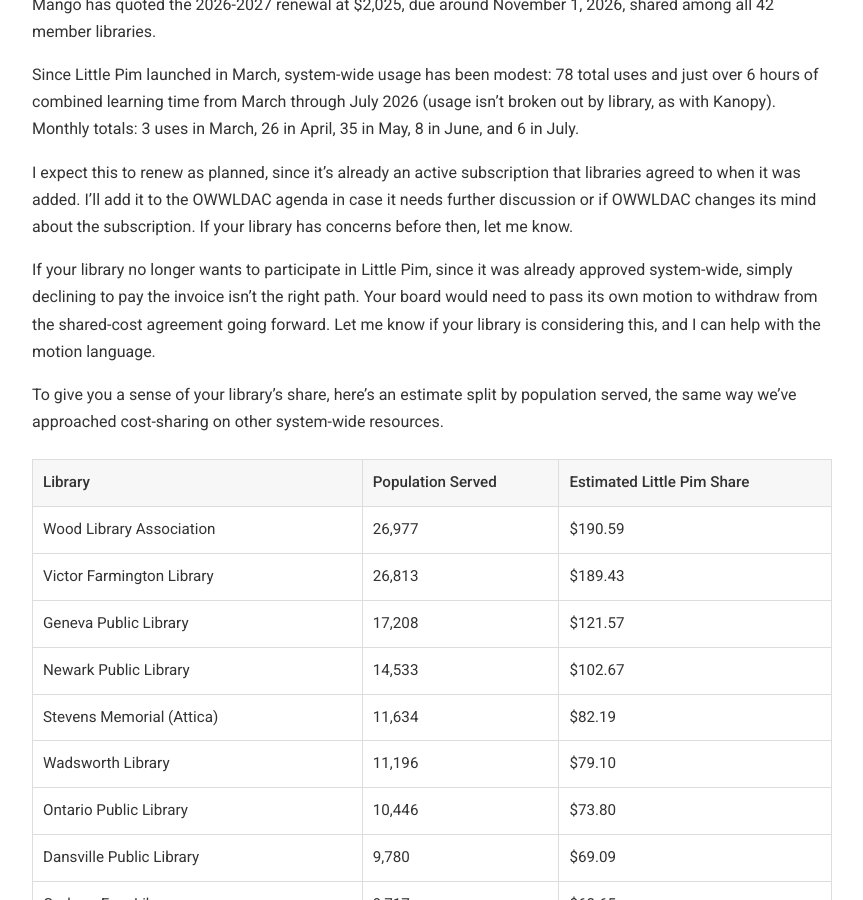
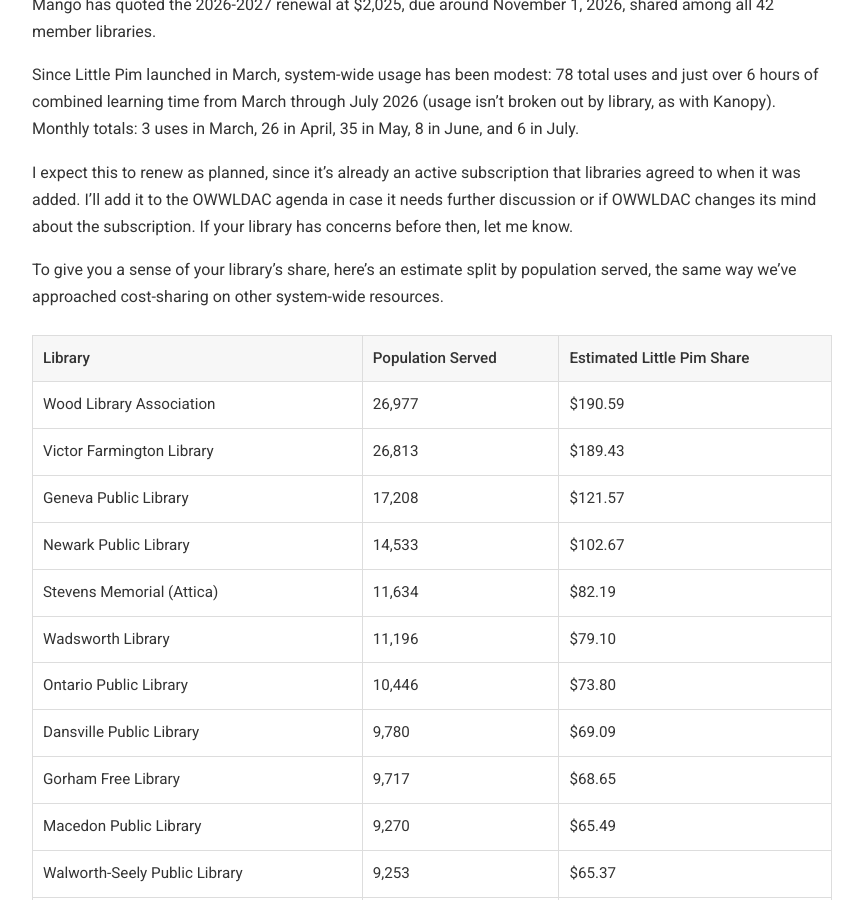
Before and after one commit to OWWL-Library-System/briefing, a Jekyll site: the page built from director/2026-09-01.md, in a window 1280 px wide and 900 px high, scrolled down 7383 px. Shown: the whole window, without its empty margins (208-1071 px from the left). Built offline with Jekyll 4.4.1, drawn with Linux system fonts in a browser that asks for light colours.

Commit message:
Update 2026-09-01.md

```diff
--- a/director/2026-09-01.md
+++ b/director/2026-09-01.md
@@ -196,8 +196,6 @@ Since Little Pim launched in March, system-wide usage has been modest: 78 total
 
 I expect this to renew as planned, since it's already an active subscription that libraries agreed to when it was added. I'll add it to the OWWLDAC agenda in case it needs further discussion or if OWWLDAC changes its mind about the subscription. If your library has concerns before then, let me know.
 
-If your library no longer wants to participate in Little Pim, since it was already approved system-wide, simply declining to pay the invoice isn't the right path. Your board would need to pass its own motion to withdraw from the shared-cost agreement going forward. Let me know if your library is considering this, and I can help with the motion language.
-
 To give you a sense of your library's share, here's an estimate split by population served, the same way we've approached cost-sharing on other system-wide resources.
 
 | Library                          | Population Served | Estimated Little Pim Share |
```
